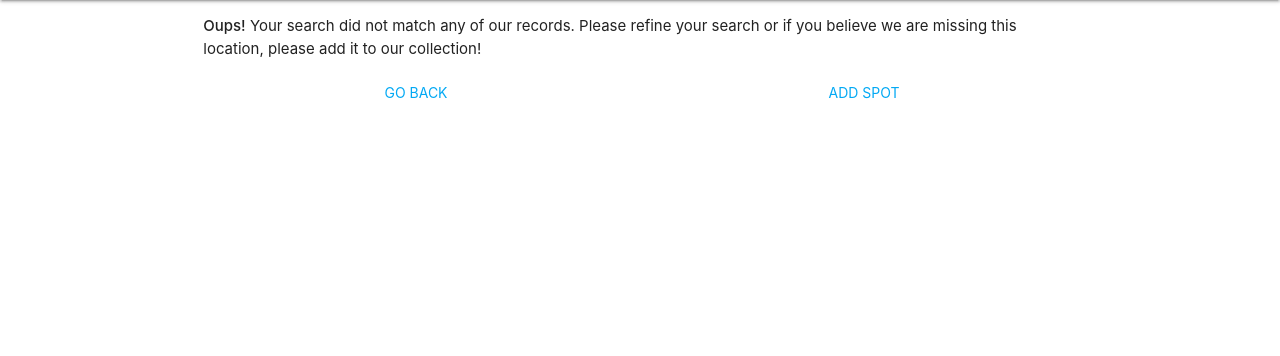
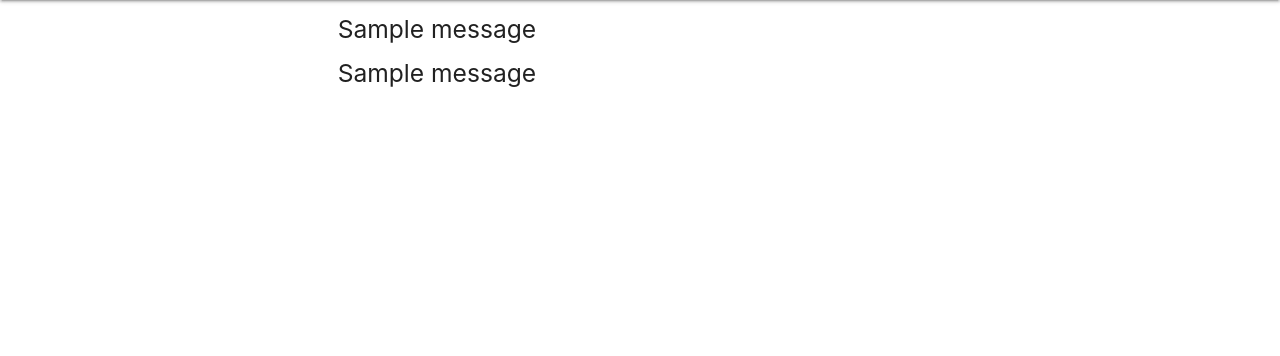
Before and after one commit to Code-Institute-Submissions/Third_milestone, a Flask app: page /oups in a window 1280 px wide. Shown: the part 64-420 px from the top of the page. Run offline with Flask 2, Linux system fonts and the light colour scheme; one stand-in notice (Sample message) is shown; some libraries are stand-ins or nearby versions.

Commit message:
Add default checkbox and fix opposed values. Add error messages to force users to log in or register

```diff
--- a/app.py
+++ b/app.py
@@ -277,6 +277,7 @@ def search_by_name():
 
     search_result = mongo.db.locations.find_one({'name' : request.form['search_by_name']})
     if search_result == None:
+        flash('Your search did not match any of our records. Please refine your search or if you believe we are missing this location, please add it to our collection!', 'search')
         return redirect(url_for('oups'))
     name_search = mongo.db.locations.aggregate([
         { '$match': {'name' : search_result['name'] } },
@@ -364,15 +365,14 @@ def advanced_search():
     adv_search = list(adv_search)
 
     if adv_search == []:
+        flash('Your search did not match any of our records. Please refine your search or if you believe we are missing this location, please add it to our collection!', 'search')
         return redirect(url_for('oups'))
 
     return render_template('search.html', user=user, countries=countries, break_types=break_types, wave_directions=wave_directions, bottom=bottom, facilities=facilities, hazards=hazards, adv_search=adv_search)
 
 @app.route('/oups')
 def oups():
-    error = 'Your search did not match any of our records. Please refine your search or if you believe we are missing this location, please add it to our collection!'
-    return render_template('oups.html', error=error)
-
+    return render_template('oups.html')
 
 
 """
@@ -382,6 +382,10 @@ ADD LOCATION
 @app.route('/add_spot', methods=['GET','POST'])
 def add_spot():
     user = user_in_session()
+    if user is None:
+        flash('Please log in or register to add a new location.', 'add')
+        return redirect(url_for('oups'))
+
     categories = mongo.db.categories
     countries = categories.find( { 'country': {'$ne': 'null'} } )
     break_types = categories.find( { 'break_type': {'$ne': 'null'} } )
@@ -393,11 +397,12 @@ def add_spot():
     facilities = categories.find( { 'facilities': {'$ne': 'null'} } )
     hazards = categories.find( { 'hazards': {'$ne': 'null'} } )
 
-    if request.method == 'POST' and user_in_session():
-        print(request.form['name_input'])
+    if request.method == 'POST':
         input_location = request.form.to_dict()
+        print(input_location)
+        print(facilities_to_new(input_location))
+        print(hazards_to_new(input_location))
         del input_location['action']
-        print(input_location)
         add_new = mongo.db.locations.insert( {
             'name': request.form['name_input'],
             'country': request.form['country_input'],
@@ -417,7 +422,6 @@ def add_spot():
         } )
         get_loc_id = mongo.db.locations.find_one({'name' : request.form['name_input']})
         location_id = get_loc_id['_id']
-        print(location_id)
         return redirect(url_for('spot', location_id=location_id))
 
     return render_template('addSpot.html', user=user, countries=countries, break_types=break_types, wave_directions=wave_directions, wind_directions=wind_directions, swell_directions=swell_directions, surroundings=surroundings, bottom=bottom, facilities=facilities, hazards=hazards)
--- a/templates/oups.html
+++ b/templates/oups.html
@@ -4,17 +4,38 @@
 
 <div class="container">
     <div class="row">
-        <div class="col s12">
-            {% if error %}
-                <p><strong>Oups!</strong> {{ error }}</p>
-            {% endif %}
+
+<!-- messages for user login interactions -->
+
+        <div class="container">
+            <div class="row">
+                <div class="col s12">
+                    {% with search = get_flashed_messages(category_filter=['search']) %}
+                        {% if search %}
+                            {% for message in search %}
+                                <h5>{{ message }}</h5>
+                            {% endfor %}
+                        {% endif %}
+                    {% endwith %}
+                    {% with add = get_flashed_messages(category_filter=['add']) %}
+                        {% if add %}
+                            {% for message in add %}
+                                <h5>{{ message }}</h5>
+                            {% endfor %}
+                        {% endif %}
+                    {% endwith %}
+                </div>
+            </div>
+        </div>
+
+<!-- Add image and flash message instead !!! -->
+
+        <!-- <div class="col s12 m6 center-align">
+            <a href="{{ url_for('search') }}" class="waves-effect waves-teal btn-flat light-blue-text">GO TO SEARCH</a>
         </div>
         <div class="col s12 m6 center-align">
-            <a href="{{ url_for('search') }}" class="waves-effect waves-teal btn-flat light-blue-text">GO BACK</a>
-        </div>
-        <div class="col s12 m6 center-align">
-                <a href="{{ url_for('add_spot') }}" class="waves-effect waves-teal btn-flat light-blue-text">ADD SPOT</a>
-            </div>
+            <a href="{{ url_for('add_spot') }}" class="waves-effect waves-teal btn-flat light-blue-text">ADD SPOT</a>
+        </div> -->
     </div>
 </div>
 
--- a/templates/search.html
+++ b/templates/search.html
@@ -204,12 +204,11 @@
 }
 
 $(document).ready(function(){
-
     $('input.autocomplete').autocomplete({
     data: namesObj
     });
+});
 
-    });
 </script>
 
 {% endblock %}
--- a/templates/spot.html
+++ b/templates/spot.html
@@ -82,10 +82,11 @@
     </div>
 </div>
 
+<!-- messages for user login interactions -->
+
 <div class="container">
     <div class="row">
         <div class="col s12">
-            <!-- messages for user login interactions -->
             {% with login = get_flashed_messages(category_filter=['login']) %}
                 {% if login %}
                     {% for message in login %}
```
Also changed, not shown: templates/addSpot.html (+46 -5 lines). Lines whose indentation alone changed are shown as unchanged.
